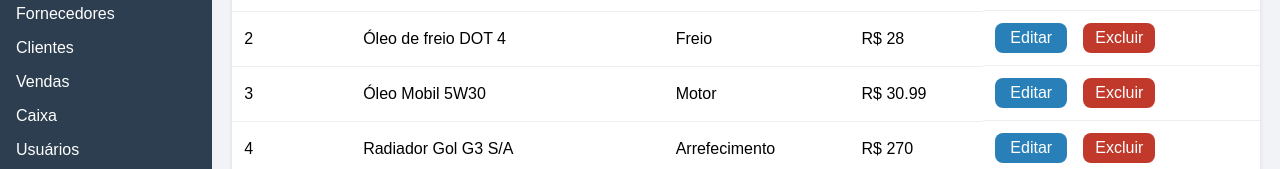
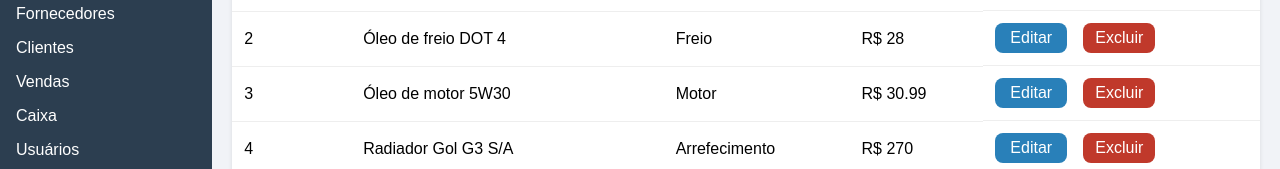
Before and after one commit to joaopafe/commercial-manager, a React (Vite) app in the folder frontend/: page /partsmanager in a window 1280 px wide. Shown: the part 165-334 px from the top of the page. Built offline with nearby package versions, Linux system fonts and the light colour scheme.

Commit message:
add the PieceMockDataSource

```diff
--- a/frontend/src/data/PieceMockDataSource.ts
+++ b/frontend/src/data/PieceMockDataSource.ts
@@ -11,24 +11,28 @@ const partsMock: Piece[] = [
     name: "Pinça de freio Corsa 2011",
     category: "Freio",
     price: 137.5,
+    supplier: "GM",
   },
   {
     code: 2,
     name: "Óleo de freio DOT 4",
     category: "Freio",
     price: 28,
+    supplier: "Bosh",
   },
   {
     code: 3,
-    name: "Óleo Mobil 5W30",
+    name: "Óleo de motor 5W30",
     category: "Motor",
     price: 30.99,
+    supplier: "Mobil",
   },
   {
     code: 4,
     name: "Radiador Gol G3 S/A",
     category: "Arrefecimento",
     price: 270.0,
+    supplier: "Visconde",
   },
 ];
 
```
